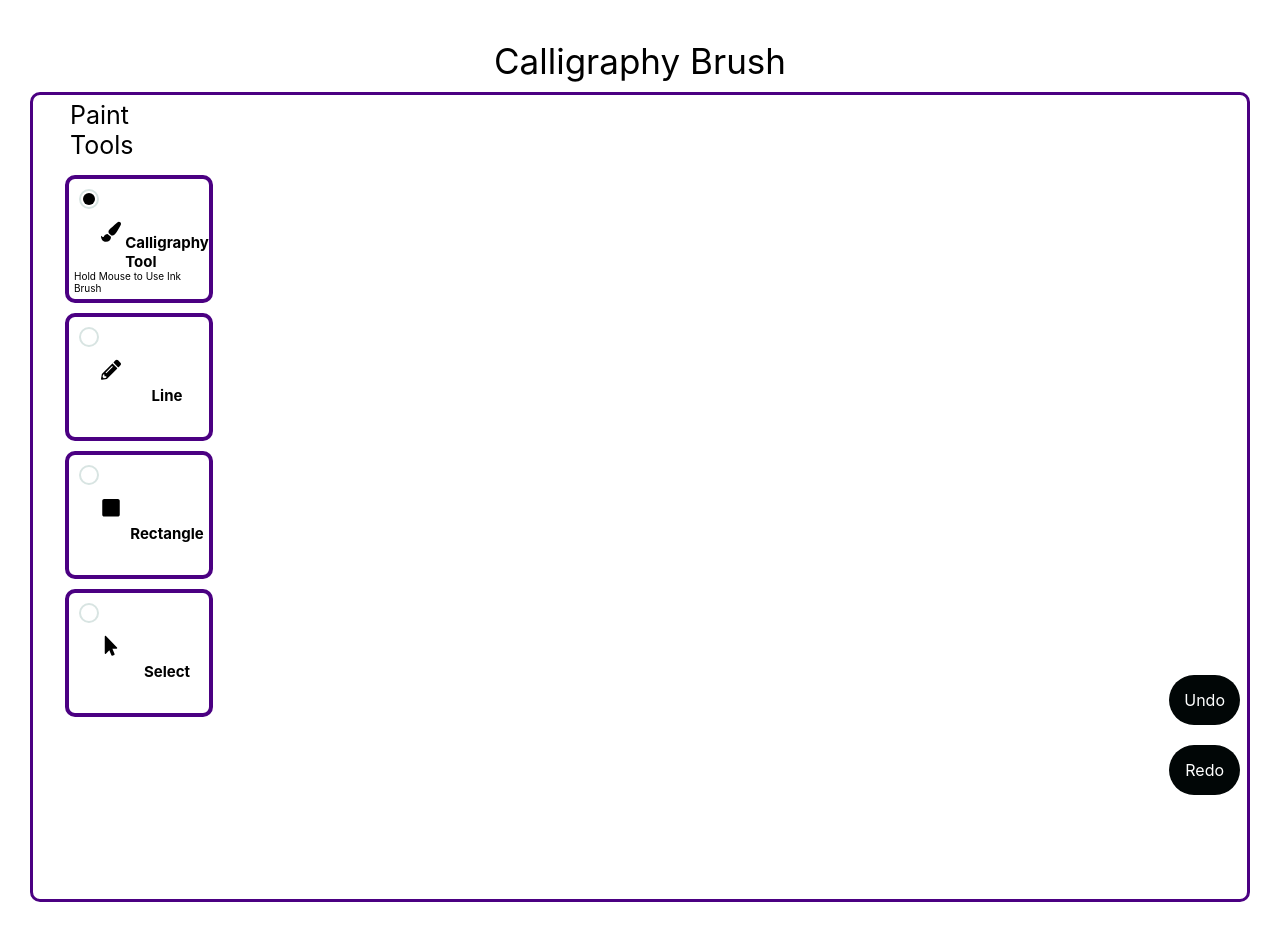
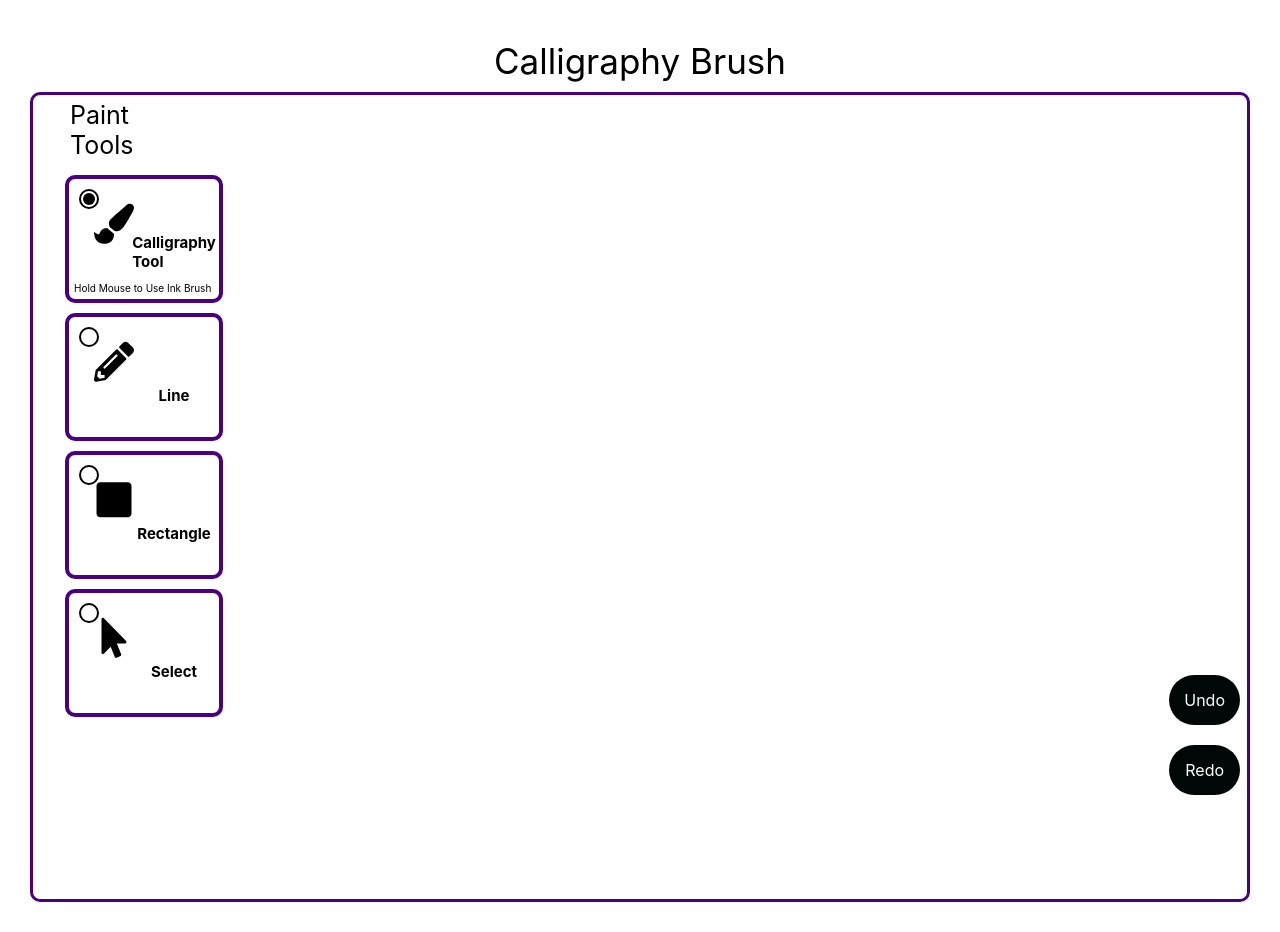
Before and after one commit to alison2686/calligraphy-brush, a React (Create React App) app: page /paint in a window 1280 px wide. Shown: the top 932 px of the page. Built offline with nearby package versions, Linux system fonts and the light colour scheme.

Commit message:
change paint icon size

```diff
--- a/src/components/Paint/PaintElements.jsx
+++ b/src/components/Paint/PaintElements.jsx
@@ -1,7 +1,6 @@
 import styled from 'styled-components';
 
 export const PaintContainer = styled.div`
-    /* position: fixed; */
     padding: 30px;
 `;
 
@@ -11,10 +10,7 @@ export const PaintCanvasWrapper = styled.div`
 `;
 
 export const PaintToolWrapper = styled.div`
-    /* width: 100%; */
     height: 400px;
-    /* padding-bottom: 150px; */
-    /* border: 1px solid red; */
     position: fixed;
     top: 0;
     left: 0;
@@ -62,7 +58,7 @@ export const PaintToolInput = styled.div`
 
 export const PaintToolLabel = styled.div`
     height: 100px;
-    width: 120px;
+    width: 130px;
     border: 4px solid #4b0082;
     position: relative;
     margin: auto;
@@ -85,7 +81,7 @@ export const PaintSpan = styled.div`
 `
 
 export const PaintIcon = styled.div`
-    font-size: 20px;
+    font-size: 40px;
     position: absolute;
     top: 50%;
     left: 30%;
--- a/src/components/Paint/radio.css
+++ b/src/components/Paint/radio.css
@@ -14,7 +14,7 @@
 .radio__radio {
     width: 1.25em;
     height: 1.25em;
-    border: 2px solid #d8e4e2;
+    border: 2px solid black;
     border-radius: 50%;
     margin-right: 10px;
     box-sizing: border-box;
```
